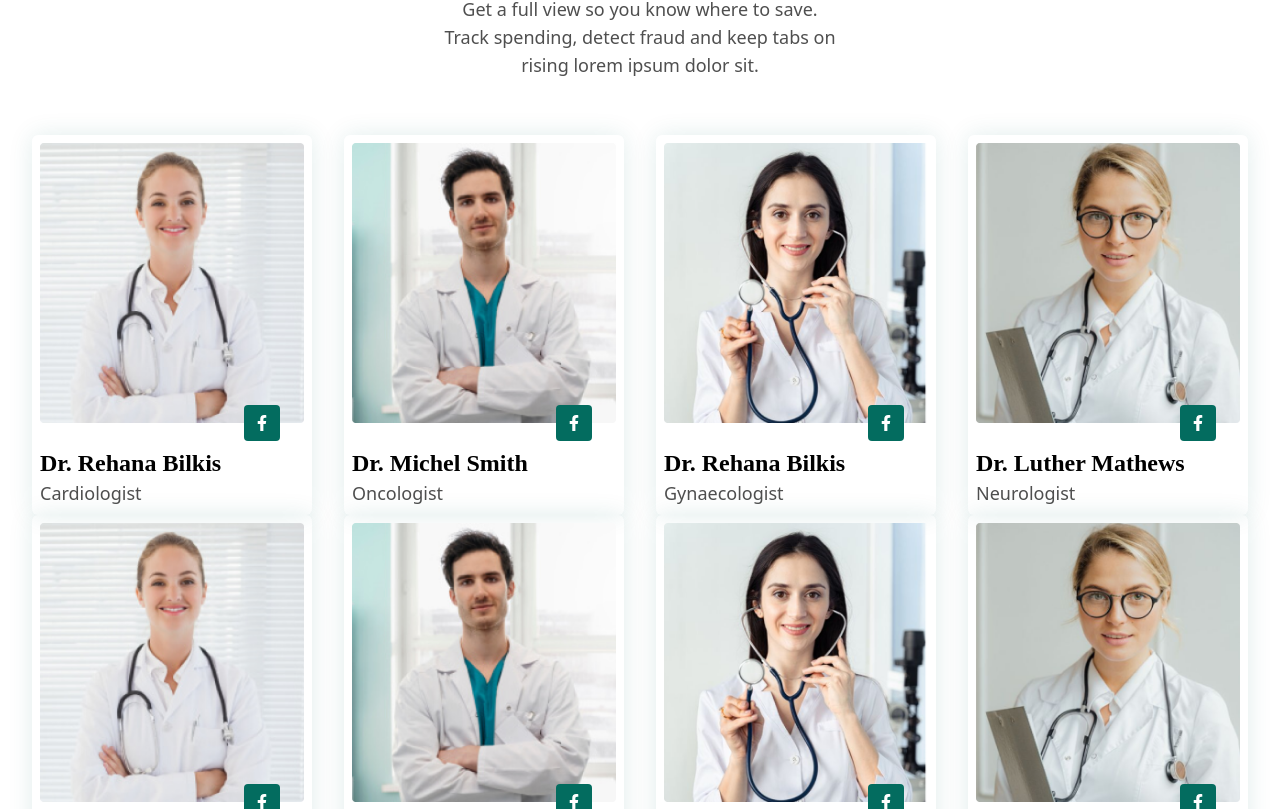
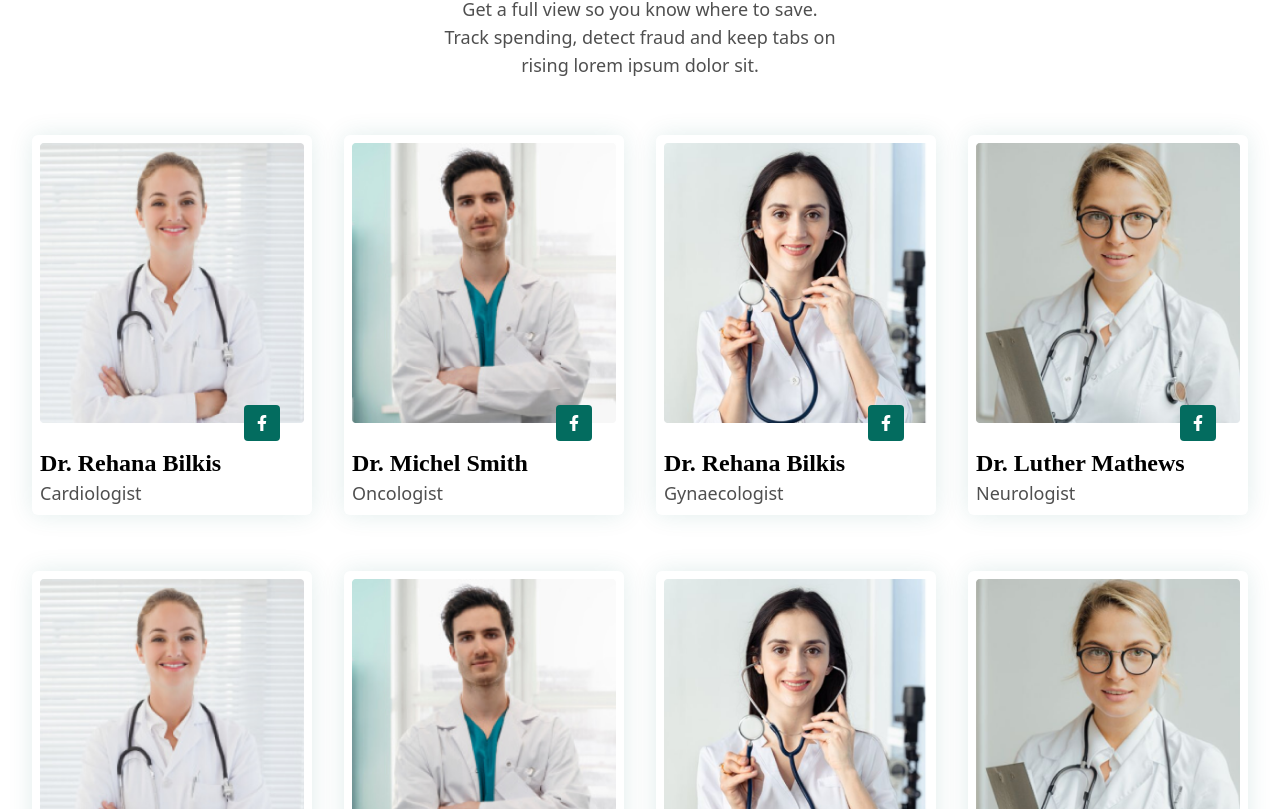
Before and after one commit to shakib-mia/medvil, a Next.js app: page /doctors in a window 1280 px wide. Shown: the part 591-1400 px from the top of the page. Built offline with nearby package versions, Linux system fonts and the light colour scheme.

Commit message:
specialists gap fixed

```diff
--- a/src/app/doctors/page.jsx
+++ b/src/app/doctors/page.jsx
@@ -94,7 +94,7 @@ const Doctors = () => {
           fraud and keep tabs on rising lorem ipsum dolor sit.
         </p>
 
-        <div className='container mt-6 grid grid-cols-1 sm:grid-cols-2 lg:grid-cols-3 xl:grid-cols-4'>
+        <div className='container mt-6 grid grid-cols-1 gap-y-6 sm:grid-cols-2 lg:grid-cols-3 xl:grid-cols-4'>
           {specialists.map((specialist, key) => (
             <Specialist {...specialist} key={key} />
           ))}
```
